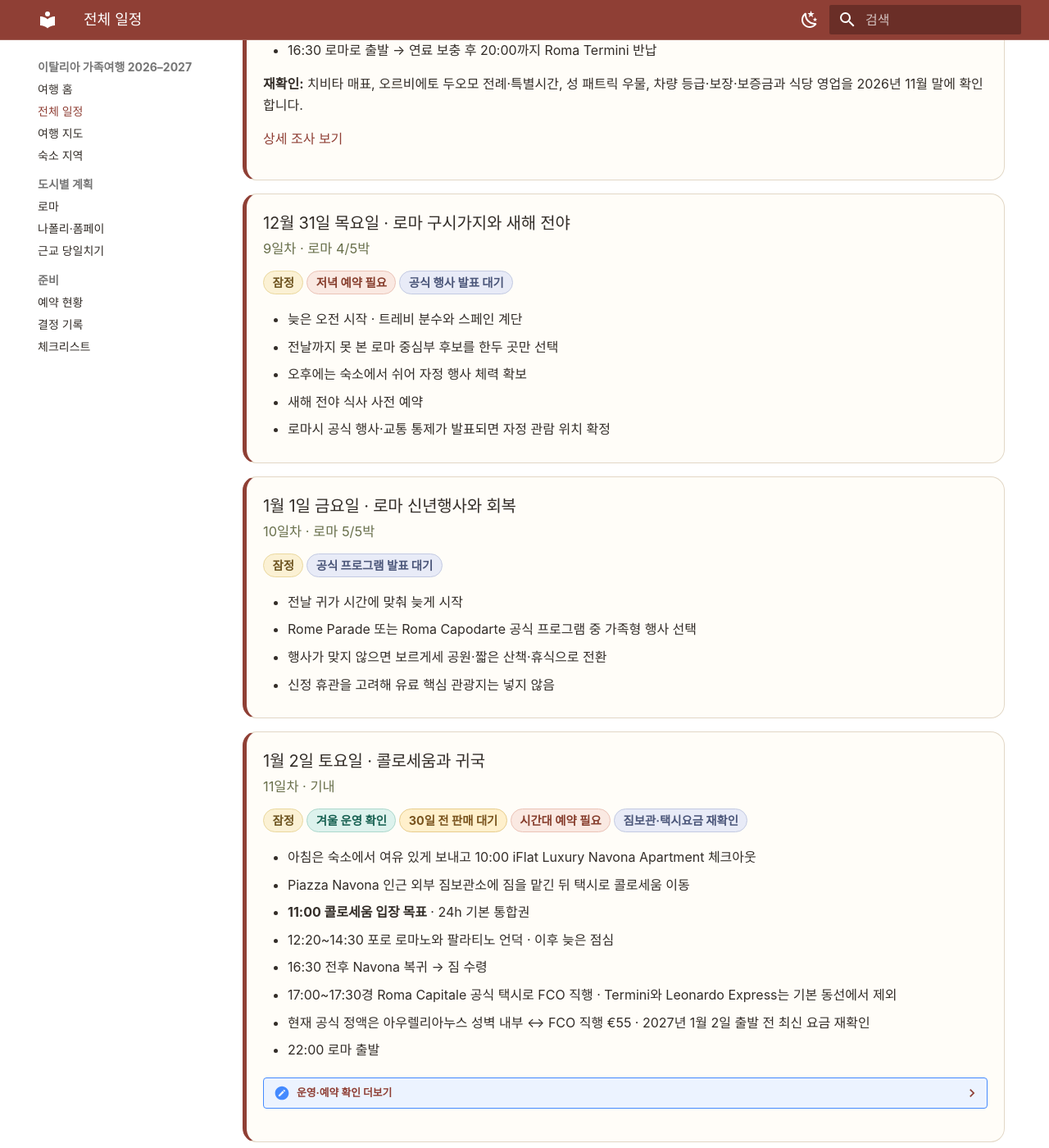
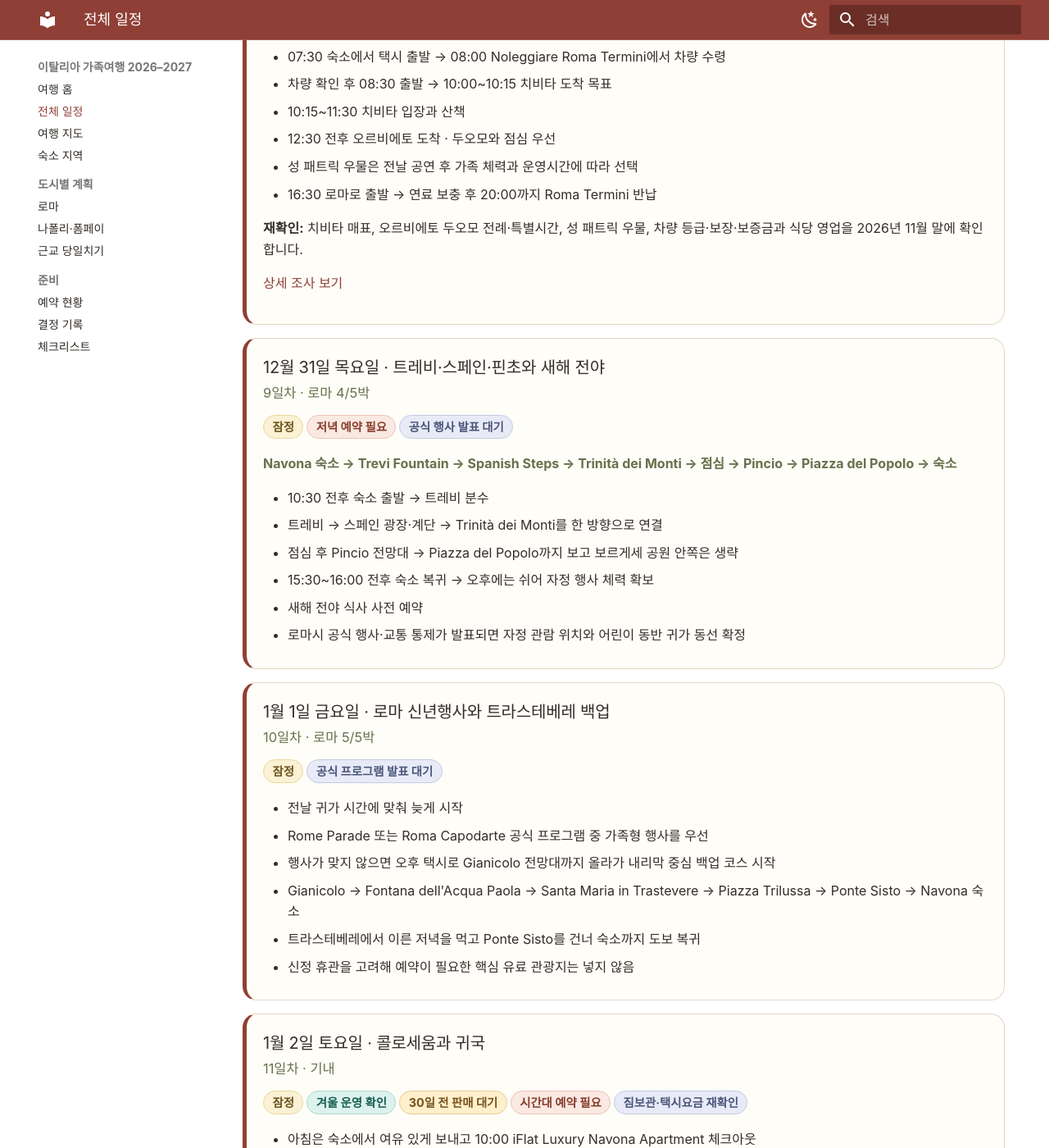
Before and after one commit to Jaeho211/italy-family-trip-2026, an MkDocs documentation site: the page built from docs/itinerary.md, in a window 1280 px wide and 1400 px high, scrolled down 3691 px. Shown: the whole window at 82% size. Built offline with MkDocs 1.6.1 and Material for MkDocs 9.7.7, drawn with Linux system fonts in a browser that asks for light colours; some of the changed text lies outside the part shown.

Commit message:
Apply My Maps routes to Rome daily itinerary

```diff
--- a/docs/itinerary.md
+++ b/docs/itinerary.md
@@ -135,11 +135,12 @@
   <h3>12월 28일 월요일 · 로마 이동과 판테온</h3>
   <p class="day-card__meta">6일차 · 로마 1/5박</p>
   <span class="status confirmed">로마 숙소 확정</span><span class="status verified">일반 운영 확인</span><span class="status booking">열차·판테온 예매 필요</span><span class="status recheck">짐 보관·종교행사 재확인</span>
+  <p class="route">Napoli Centrale → Roma Termini → Navona 숙소 → Pantheon → Piazza Navona → Campo de' Fiori → 숙소</p>
   <ul>
     <li>오전 Napoli Centrale → Roma Termini 고속열차</li>
-    <li>택시로 iFlat Luxury Navona Apartment 이동 → 체크인 전 짐 보관 후 점심</li>
-    <li>14:30 전후 판테온 내부 관람 목표</li>
-    <li>나보나 광장과 캄포 데 피오리 주변을 짧게 산책</li>
+    <li>택시로 iFlat Luxury Navona Apartment 이동 → 체크인 전이면 짐 보관 후 점심</li>
+    <li><strong>16:00 전후 판테온 내부 관람</strong>을 목표로 열차 지연과 체크인 변수를 흡수</li>
+    <li>판테온 → 나보나 광장 → 캄포 데 피오리를 짧은 도보 루프로 연결하고 숙소 복귀</li>
   </ul>
   <details class="day-details">
     <summary>운영·티켓 확인 더보기</summary>
@@ -148,7 +149,7 @@
       <li>12월 25일과 1월 1일 휴관이며 12월 28일은 현재 일반 규정상 운영일</li>
       <li>공식 Musei Italiani에서 가족 4명의 같은 시간대와 어린이 무료표를 함께 확보</li>
       <li>종교행사에 따른 시간 변경은 2026년 12월 공지에서 재확인</li>
-      <li>숙소 체크인은 공개 리스팅 기준 15:00 이후이므로 14:30 판테온 예약 전 짐 보관 가능 여부를 호스트에게 확인</li>
+      <li>숙소 체크인은 공개 리스팅 기준 15:00 이후이며, 체크인 전 짐 보관이 불가하면 Navona 인근 외부 짐보관소 사용</li>
     </ul>
     <p><a href="https://direzionemuseiroma.cultura.gov.it/en/pantheon/" target="_blank" rel="noopener">판테온 공식 안내</a> · <a href="https://github.com/Jaeho211/italy-family-trip-2026/blob/main/research/pantheon-2026-12-28.md" target="_blank" rel="noopener">상세 조사 보기</a></p>
   </details>
@@ -158,10 +159,13 @@
   <h3>12월 29일 화요일 · 바티칸과 백조의 호수</h3>
   <p class="day-card__meta">7일차 · 로마 2/5박</p>
   <span class="status tentative">일정 합의</span><span class="status verified">박물관·공연 확인</span><span class="status waiting">티켓 판매 대기</span><span class="status booking">발레 2석 예매 필요</span>
+  <p class="route">Vatican Museums → Sistine Chapel → St. Peter's Basilica·Square → Via della Conciliazione → Castel Sant'Angelo 외관 → Ponte Sant'Angelo → 숙소</p>
   <ul>
     <li>07:30 도착 · 08:00 바티칸 박물관 입장 목표</li>
     <li>오전 바티칸 박물관과 시스티나 성당</li>
-    <li>정오 전후 성베드로 대성당과 광장 · 늦은 점심 후 숙소 휴식</li>
+    <li>정오 전후 성베드로 대성당과 광장 · 별도 보안검색 시간을 충분히 확보</li>
+    <li>늦은 점심 후 Via della Conciliazione → 산탄젤로성 외관 → 성천사의 다리를 따라 Navona 숙소 방향으로 이동</li>
+    <li>산탄젤로성 내부 관람은 넣지 않고 15:30 전후 숙소 복귀·휴식 목표</li>
     <li>아내와 딸은 이른 저녁 후 19:15까지 Teatro Costanzi 도착</li>
     <li>20:00 《백조의 호수》 관람 · 나머지 가족은 자유 일정과 휴식</li>
   </ul>
@@ -171,6 +175,7 @@
       <li>2026년 공식 달력상 12월 29일은 바티칸 박물관 정규 개관일</li>
       <li>08:00 입장권을 우선하고 매진 시 08:30 → 09:00 순으로 확인</li>
       <li>성베드로 대성당 일반 입장과 보안 통제는 2026년 공식 공지 후 재확인</li>
+      <li>박물관에서 성베드로 대성당으로 바로 빠지는 전용 동선을 일정 전제로 두지 않음</li>
       <li>20:00 공연은 Fumi Kaneko와 Vadim Muntagirov 출연 회차</li>
       <li>아내와 딸의 인접 좌석 2석을 공식 판매처에서 확보</li>
     </ul>
@@ -196,27 +201,31 @@
 </div>
 
 <div class="day-card">
-  <h3>12월 31일 목요일 · 로마 구시가지와 새해 전야</h3>
+  <h3>12월 31일 목요일 · 트레비·스페인·핀초와 새해 전야</h3>
   <p class="day-card__meta">9일차 · 로마 4/5박</p>
   <span class="status tentative">잠정</span><span class="status booking">저녁 예약 필요</span><span class="status recheck">공식 행사 발표 대기</span>
+  <p class="route">Navona 숙소 → Trevi Fountain → Spanish Steps → Trinità dei Monti → 점심 → Pincio → Piazza del Popolo → 숙소</p>
   <ul>
-    <li>늦은 오전 시작 · 트레비 분수와 스페인 계단</li>
-    <li>전날까지 못 본 로마 중심부 후보를 한두 곳만 선택</li>
-    <li>오후에는 숙소에서 쉬어 자정 행사 체력 확보</li>
+    <li>10:30 전후 숙소 출발 → 트레비 분수</li>
+    <li>트레비 → 스페인 광장·계단 → Trinità dei Monti를 한 방향으로 연결</li>
+    <li>점심 후 Pincio 전망대 → Piazza del Popolo까지 보고 보르게세 공원 안쪽은 생략</li>
+    <li>15:30~16:00 전후 숙소 복귀 → 오후에는 쉬어 자정 행사 체력 확보</li>
     <li>새해 전야 식사 사전 예약</li>
-    <li>로마시 공식 행사·교통 통제가 발표되면 자정 관람 위치 확정</li>
+    <li>로마시 공식 행사·교통 통제가 발표되면 자정 관람 위치와 어린이 동반 귀가 동선 확정</li>
   </ul>
 </div>
 
 <div class="day-card">
-  <h3>1월 1일 금요일 · 로마 신년행사와 회복</h3>
+  <h3>1월 1일 금요일 · 로마 신년행사와 트라스테베레 백업</h3>
   <p class="day-card__meta">10일차 · 로마 5/5박</p>
   <span class="status tentative">잠정</span><span class="status recheck">공식 프로그램 발표 대기</span>
   <ul>
     <li>전날 귀가 시간에 맞춰 늦게 시작</li>
-    <li>Rome Parade 또는 Roma Capodarte 공식 프로그램 중 가족형 행사 선택</li>
-    <li>행사가 맞지 않으면 보르게세 공원·짧은 산책·휴식으로 전환</li>
-    <li>신정 휴관을 고려해 유료 핵심 관광지는 넣지 않음</li>
+    <li>Rome Parade 또는 Roma Capodarte 공식 프로그램 중 가족형 행사를 우선</li>
+    <li>행사가 맞지 않으면 오후 택시로 Gianicolo 전망대까지 올라가 내리막 중심 백업 코스 시작</li>
+    <li>Gianicolo → Fontana dell'Acqua Paola → Santa Maria in Trastevere → Piazza Trilussa → Ponte Sisto → Navona 숙소</li>
+    <li>트라스테베레에서 이른 저녁을 먹고 Ponte Sisto를 건너 숙소까지 도보 복귀</li>
+    <li>신정 휴관을 고려해 예약이 필요한 핵심 유료 관광지는 넣지 않음</li>
   </ul>
 </div>
 
```
